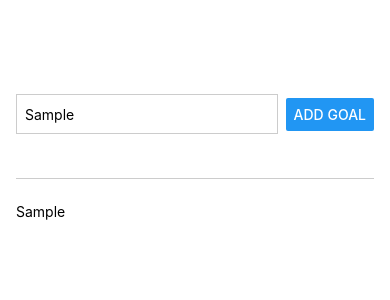
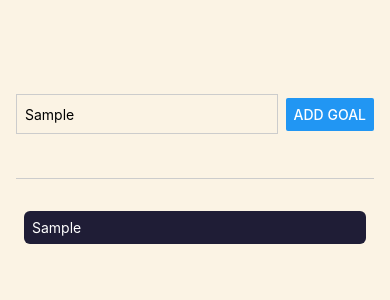
Before and after one commit to jltzbrg/rn-goals-app, a React Native app: screen / in a window 390 px wide. Both pictures are taken after typing "Sample" into the empty fields and a click on the button "ADD GOAL". Shown: the top 300 px of the page. Built offline with nearby package versions, Linux system fonts and the light colour scheme.

Commit message:
Styling the goalItem

```diff
--- a/App.js
+++ b/App.js
@@ -25,7 +25,11 @@
       </View>
       <View style={styles.goalsContainer}>
         {coureGoals.map((goal, index) => {
-          return <Text key={index}>{goal}</Text>;
+          return (
+            <View style={styles.goalItem} key={index}>
+              <Text style={styles.goalText}>{goal}</Text>
+            </View>
+          );
         })}
       </View>
     </View>
@@ -37,6 +41,7 @@
     flex: 1,
     paddingTop: 50,
     paddingHorizontal: 16,
+    backgroundColor: "#FBF3E4",
   },
   inputcontainter: {
     flex: 1,
@@ -58,4 +63,13 @@
   goalsContainer: {
     flex: 5,
   },
+  goalItem: {
+    margin: 8,
+    padding: 8,
+    borderRadius: 6,
+    backgroundColor: "#1F1D36",
+  },
+  goalText: {
+    color: "white",
+  },
 });
```
